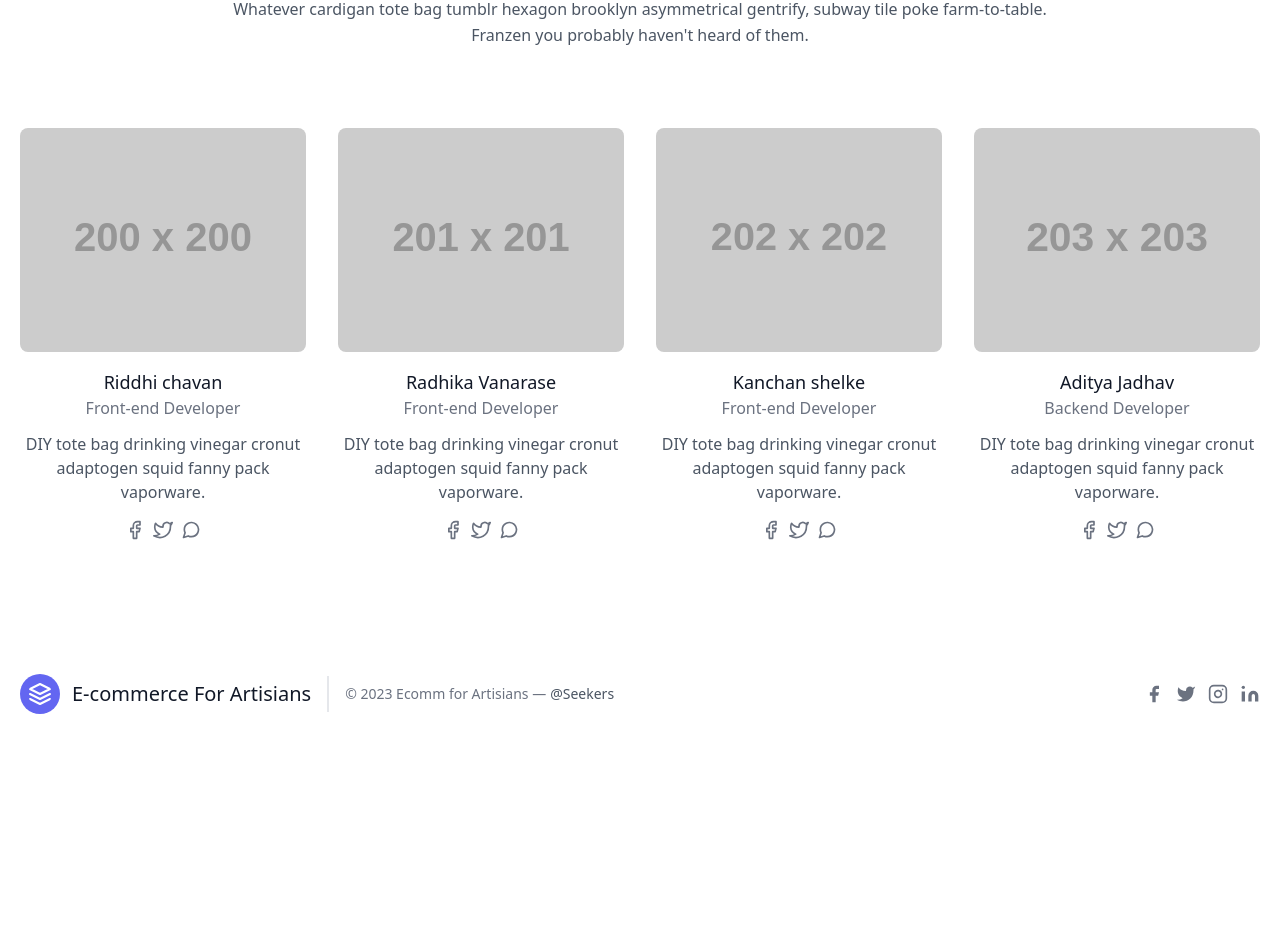
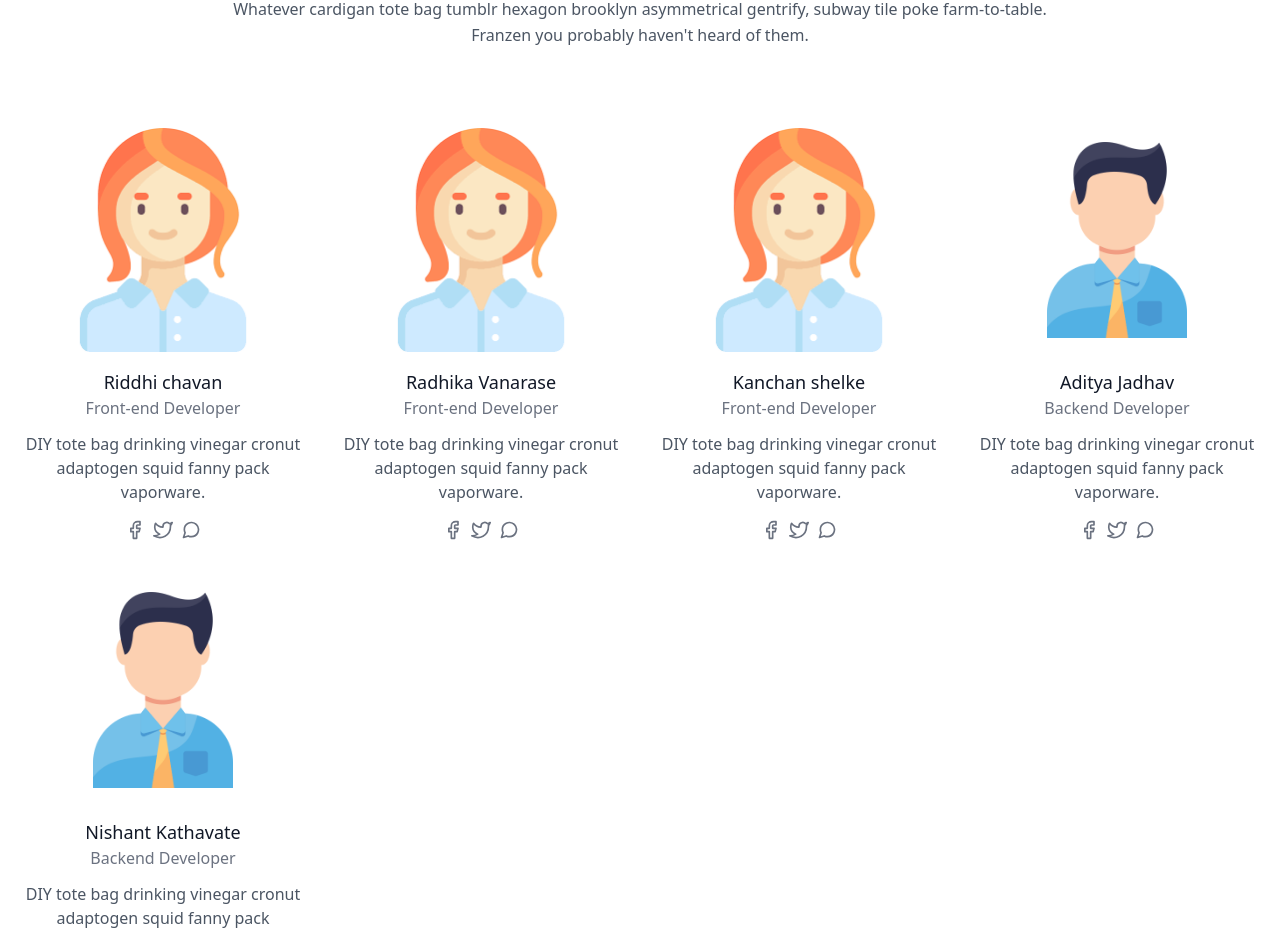
Before and after one commit to adi09x/EcomForArtisans, a Next.js app in the folder Front-end/: page /about in a window 1280 px wide. Shown: the part 240-1177 px from the top of the page. Before the commit the page ends 986 px from the top, so only its background shows below. Built offline with nearby package versions, Linux system fonts and the light colour scheme.

Commit message:
changed in images of about page

```diff
--- a/Front-end/pages/Artists/artistProfiles.js
+++ b/Front-end/pages/Artists/artistProfiles.js
@@ -5,25 +5,28 @@
 
   return (
 
+    <section class="text-gray-600 body-font">
+      <div class="container px-5 py-24 mx-auto">
 
-        <div className='container mx-auto px-4'>
+
         <div class="flex flex-col text-center w-full mb-20">
           <h1 class="sm:text-3xl text-2xl font-medium title-font mb-4 text-gray-900">Artist All Over India</h1>
           <p class="lg:w-2/3 mx-auto leading-relaxed text-base">Whatever cardigan tote bag tumblr hexagon brooklyn asymmetrical gentrify, subway tile poke farm-to-table. Franzen you probably haven't heard of them.</p>
         </div>
+
+
+        <div class="flex flex-wrap -m-2">
+
 
           {props.artists.data.map((item) => {
             console.log(item);
 
             return (
 
-                    // <section class="text-gray-600 body-font">
-                    // <div class="container px-5 py-24 mx-auto">
-
-                      <div class="flex flex-wrap -m-1">
               <div class="p-2 lg:w-1/3 md:w-1/2 w-full">
                 <div class="h-full flex items-center border-gray-200 border p-4 rounded-lg">
-                            <img alt="team" class="w-16 h-16 bg-gray-100 object-cover object-center flex-shrink-0 rounded-full mr-4" src={item.attributes.ProfileImg}/>
+
+                  <img alt="team" class="w-16 h-16 bg-gray-100 object-cover object-center flex-shrink-0 rounded-full mr-4" src={item.attributes.ProfileImg} />
                   <div class="flex-grow">
                     <h2 class="text-gray-900 title-font font-medium">{item.attributes.Name}</h2>
                     <p class="text-gray-500">{item.attributes.Expertise}</p>
@@ -31,15 +34,13 @@
                   <button className="my-2 text-white bg-indigo-500 border-0 py-1 md:py-2 px-2 md:px-4 focus:outline-none hover:bg-indigo-600 rounded text-sm">Hire</button>
                 </div>
               </div>
-                      </div>
-                    // </div>
-                //   </section>
-
-
 
             )
           })}
+
         </div>
+      </div>
+    </section>
 
 
 
--- a/Front-end/pages/about.js
+++ b/Front-end/pages/about.js
@@ -12,7 +12,7 @@
         <div className="flex flex-wrap -m-4">
           <div className="p-4 lg:w-1/4 md:w-1/2">
             <div className="h-full flex flex-col items-center text-center">
-              <img alt="team" className="flex-shrink-0 rounded-lg w-full h-56 object-cover object-center mb-4" src="https://dummyimage.com/200x200" />
+              <img alt="team" className="flex-shrink-0 rounded-lg w-full h-56 object-scale-down object-center mb-4" src="/Girl1.png" />
               <div className="w-full">
                 <h2 className="title-font font-medium text-lg text-gray-900">Riddhi chavan</h2>
                 <h3 className="text-gray-500 mb-3">Front-end Developer</h3>
@@ -39,7 +39,7 @@
           </div>
           <div className="p-4 lg:w-1/4 md:w-1/2">
             <div className="h-full flex flex-col items-center text-center">
-              <img alt="team" className="flex-shrink-0 rounded-lg w-full h-56 object-cover object-center mb-4" src="https://dummyimage.com/201x201" />
+              <img alt="team" className="flex-shrink-0 rounded-lg w-full h-56 object-scale-down object-center mb-4" src="/Girl1.png" />
               <div className="w-full">
                 <h2 className="title-font font-medium text-lg text-gray-900">Radhika Vanarase</h2>
                 <h3 className="text-gray-500 mb-3">Front-end Developer</h3>
@@ -66,7 +66,7 @@
           </div>
           <div className="p-4 lg:w-1/4 md:w-1/2">
             <div className="h-full flex flex-col items-center text-center">
-              <img alt="team" className="flex-shrink-0 rounded-lg w-full h-56 object-cover object-center mb-4" src="https://dummyimage.com/202x202" />
+              <img alt="team" className="flex-shrink-0 rounded-lg w-full h-56 object-scale-down object-center mb-4" src="/Girl1.png" />
               <div className="w-full">
                 <h2 className="title-font font-medium text-lg text-gray-900">Kanchan shelke</h2>
                 <h3 className="text-gray-500 mb-3">Front-end Developer</h3>
@@ -93,9 +93,36 @@
           </div>
           <div className="p-4 lg:w-1/4 md:w-1/2">
             <div className="h-full flex flex-col items-center text-center">
-              <img alt="team" className="flex-shrink-0 rounded-lg w-full h-56 object-cover object-center mb-4" src="https://dummyimage.com/203x203" />
+              <img alt="team" className="flex-shrink-0 rounded-lg w-full h-56 object-scale-down object-center mb-4" src="/Boy1.png" />
               <div className="w-full">
                 <h2 className="title-font font-medium text-lg text-gray-900">Aditya Jadhav</h2>
+                <h3 className="text-gray-500 mb-3">Backend Developer</h3>
+                <p className="mb-4">DIY tote bag drinking vinegar cronut adaptogen squid fanny pack vaporware.</p>
+                <span className="inline-flex">
+                  <a className="text-gray-500">
+                    <svg fill="none" stroke="currentColor" strokeLinecap="round" strokeLinejoin="round" strokeWidth="2" className="w-5 h-5" viewBox="0 0 24 24">
+                      <path d="M18 2h-3a5 5 0 00-5 5v3H7v4h3v8h4v-8h3l1-4h-4V7a1 1 0 011-1h3z"></path>
+                    </svg>
+                  </a>
+                  <a className="ml-2 text-gray-500">
+                    <svg fill="none" stroke="currentColor" strokeLinecap="round" strokeLinejoin="round" strokeWidth="2" className="w-5 h-5" viewBox="0 0 24 24">
+                      <path d="M23 3a10.9 10.9 0 01-3.14 1.53 4.48 4.48 0 00-7.86 3v1A10.66 10.66 0 013 4s-4 9 5 13a11.64 11.64 0 01-7 2c9 5 20 0 20-11.5a4.5 4.5 0 00-.08-.83A7.72 7.72 0 0023 3z"></path>
+                    </svg>
+                  </a>
+                  <a className="ml-2 text-gray-500">
+                    <svg fill="none" stroke="currentColor" strokeLinecap="round" strokeLinejoin="round" strokeWidth="2" className="w-5 h-5" viewBox="0 0 24 24">
+                      <path d="M21 11.5a8.38 8.38 0 01-.9 3.8 8.5 8.5 0 01-7.6 4.7 8.38 8.38 0 01-3.8-.9L3 21l1.9-5.7a8.38 8.38 0 01-.9-3.8 8.5 8.5 0 014.7-7.6 8.38 8.38 0 013.8-.9h.5a8.48 8.48 0 018 8v.5z"></path>
+                    </svg>
+                  </a>
+                </span>
+              </div>
+            </div>
+          </div>
+          <div className="p-4 lg:w-1/4 md:w-1/2">
+            <div className="h-full flex flex-col items-center text-center">
+              <img alt="team" className="flex-shrink-0 rounded-lg w-full h-56 object-scale-down object-center mb-4" src="/Boy1.png" />
+              <div className="w-full">
+                <h2 className="title-font font-medium text-lg text-gray-900">Nishant Kathavate</h2>
                 <h3 className="text-gray-500 mb-3">Backend Developer</h3>
                 <p className="mb-4">DIY tote bag drinking vinegar cronut adaptogen squid fanny pack vaporware.</p>
                 <span className="inline-flex">
```
Also changed, not shown: Front-end/public/Boy1.png (added), Front-end/public/Girl1.png (added). Lines whose indentation alone changed are shown as unchanged.
